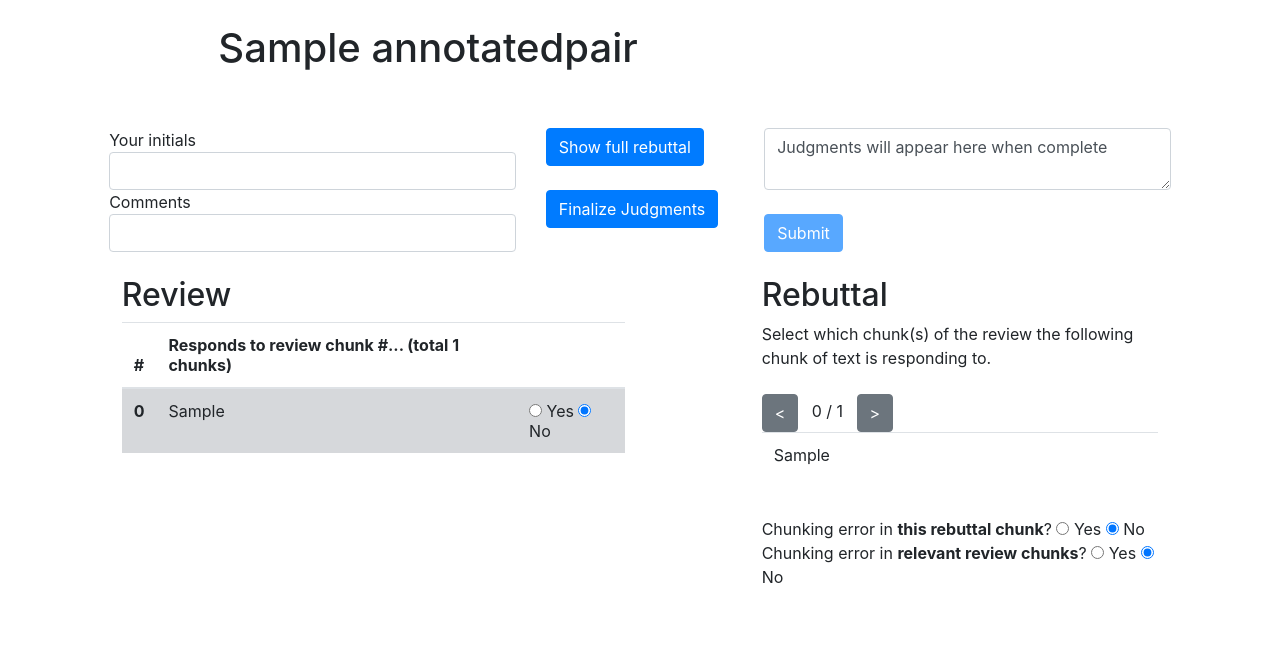
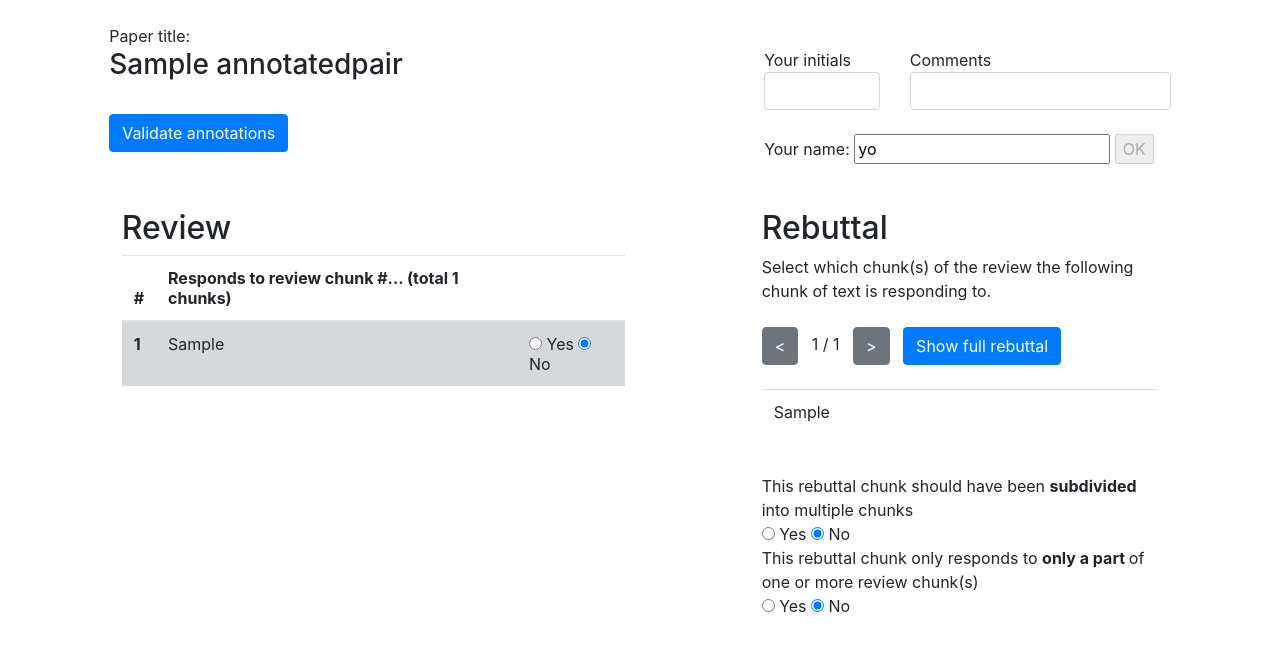
Before and after one commit to nnkennard/rd-annotator, a Django app: a page that uses rdasite/alignments/templates/alignments/detail.html in a window 1280 px wide. Shown: the top 665 px of the page. Run offline with Django 3.2, Linux system fonts and the light colour scheme; tables that the repository leaves empty hold one stand-in row (values such as "Sample post"); some libraries are stand-ins or nearby versions.

Commit message:
form data actually coming back through to python

```diff
--- a/rdasite/alignments/models.py
+++ b/rdasite/alignments/models.py
@@ -9,14 +9,14 @@ class AlignmentAnnotation(models.Model):
     rebuttal_supernote = models.CharField(max_length=30)
     rebuttal_chunk = models.IntegerField()
     label = models.CharField(max_length=30)
-    comment = models.CharField(max_length=50)
+    comment = models.CharField(max_length=200)
+    annotator = models.CharField(max_length=30)
 
 class AnnotatedPair(models.Model):
     class Meta:
         app_label = "alignments"
     review_supernote = models.CharField(max_length=30)
     rebuttal_supernote = models.CharField(max_length=30)
-    annotator = models.CharField(max_length=30)
     status = models.IntegerField()
     title = models.CharField(max_length=300)
     reviewer = models.CharField(max_length=30)
--- a/rdasite/alignments/templates/alignments/detail.html
+++ b/rdasite/alignments/templates/alignments/detail.html
@@ -12,30 +12,36 @@
 <script src='https://cdnjs.cloudflare.com/ajax/libs/twitter-bootstrap/4.5.2/js/bootstrap.min.js'></script>
 <script src='https://cdnjs.cloudflare.com/ajax/libs/popper.js/2.4.4/umd/popper.min.js'></script>
 <body onload="hello({{ review | length }}, {{ rebuttal | length }})">
+   <br />
    <div class="row">
-      <div class="col-md-8 offset-2">
+      <div class="col-5 offset-1">
+         Paper title:
+         <h3> {{ paper_title }} </h3>
          <br />
-         <h1> {{ paper_title }} </h1>
+         <button id="generate" name="generate" class="btn btn-primary" onclick="generateJson({{ review | length }}, {{ rebuttal | length }})">Validate annotations</button>
+      </div>
+      <div class="col-4 offset-1">
+         <br />
+         <div class="row">
+            <div class="col-4">
+               Your initials
+               <input id="initials" type="text" class="form-control input-md">
+            </div>
+            <div class="col-8">
+               Comments
+               <input id="comments" type="text" class="form-control input-md">
             </div>
          </div>
-   <br />
-   <br />
-   <div class="row">
-      <div class="col-4 offset-1">
-         Your initials
-         <input id="initials" type="text" class="form-control input-md">
-         Comments
-         <input id="comments" type="text" class="form-control input-md"><br />
-      </div>
-      <div class="col-2">
-         <button id="singlebutton" name="singlebutton" class="btn btn-primary" data-toggle="modal" data-target="#myModal">Show full rebuttal</button> <br /> <br />
-         <button id="generate" name="generate" class="btn btn-primary" onclick="generateJson({{ review | length }}, {{ rebuttal | length }})">Finalize Judgments</button>
-      </div>
-      <div class="col-4">
+         <br >
          <form action="/alignments/submitted/" method="post">
             {% csrf_token %}
-            <textarea id="jsonBox" class="form-control">Judgments will appear here when complete</textarea> <br />
-            <button id="submitBtn" type="submit" class="btn btn-primary" onclick="doSubmit()" disabled>Submit</button>
+    <label for="annotation">Your name: </label>
+    <input id="annotation" type="text" name="annotation" value="yo">
+    <input id="submitBtn" type="submit" value="OK">
+</form>
+
+
+            <br />
          </form>
       </div>
    </div>
@@ -57,7 +63,7 @@
                      {% for review_chunk in review %}
                      {% with forloop.parentloop.counter0|addstr:"-"|addstr:forloop.counter0 as chunk_id %}
                      <tr id="reviewrow_{{ chunk_id }}" class="table-secondary">
-                        <th scope="row">{{ forloop.counter0 }}</th>
+                        <th scope="row">{{ forloop.counter0  | add:1 }}</th>
                         <td> {{ review_chunk }} </td>
                         <td>
                            <input type="radio" id="radios-{{ chunk_id }}-Yes" name="radios-{{ chunk_id }}"
@@ -75,8 +81,9 @@
                <h2>Rebuttal</h2>
                Select which chunk(s) of the review the following chunk of text is responding to. <br /><br />
                <button id="singlebutton" name="singlebutton" class="btn btn-secondary" onClick="switchTab({{ forloop.counter0 }}, {{rebuttal | length }}, -1)"> &lt; </button>
-               &nbsp; {{ forloop.counter0 }} / {{ rebuttal | length }} &nbsp;
-               <button id="singlebutton" name="singlebutton" class="btn btn-secondary" onClick="switchTab({{ forloop.counter0 }}, {{rebuttal | length }}, 1)"> &gt; </button>
+               &nbsp; {{ forloop.counter0  | add:1 }} / {{ rebuttal | length}} &nbsp;
+               <button id="singlebutton" name="singlebutton" class="btn btn-secondary" onClick="switchTab({{ forloop.counter0 }}, {{rebuttal | length }}, 1)"> &gt; </button> &nbsp;
+               <button id="singlebutton" name="singlebutton" class="btn btn-primary" data-toggle="modal" data-target="#myModal">Show full rebuttal</button> <br />
                <br />
                <table class="table">
                   <tbody>
@@ -86,12 +93,12 @@
                   </tbody>
                </table>
                <br />
-               Chunking error in <b>this rebuttal chunk</b>?
+               This rebuttal chunk should have been <b>subdivided </b> into multiple chunks <br />
                <input type="radio" id="rebuttalradios-{{ forloop.counter0 }}-Yes" name="rebuttalradios-{{ forloop.counter0 }}"
                   onclick="updateError({{ forloop.counter0 }}, 0, 0)" value="Yes"> Yes
                <input type="radio" id="rebuttalradios-{{ forloop.counter0 }}-No" name="rebuttalradios-{{ forloop.counter0 }}"
                   onclick="updateError({{ forloop.counter0 }}, 0, 1)"  value="No" checked="true"> No <br />
-               Chunking error in <b>relevant review chunks</b>?
+               This rebuttal chunk only responds to <b> only a part </b> of one or more review chunk(s) <br />
                <input type="radio" id="reviewradios-{{ forloop.counter0 }}-Yes" name="reviewradios-{{ forloop.counter0 }}"
                   onclick="registerError({{ forloop.counter0 }}, 1, 0)" value="Yes"> Yes
                <input type="radio" id="reviewradios-{{ forloop.counter0 }}-No" name="reviewradios-{{ forloop.counter0 }}"
@@ -114,9 +121,18 @@
                </button>
             </div>
             <div class="modal-body">
+               <table class="table">
+                  <tbody>
                      {% for rebuttal_chunk in rebuttal %}
+                     <tr>
+                        <td> {{ forloop.counter0  | add:1 }}  </td>
+                        <td>
                            {{ rebuttal_chunk }} <br /> <br />
+                        </td>
+                     </tr>
                      {% endfor %}
+                  </tbody>
+               </table>
             </div>
             <div class="modal-footer">
                <button type="button" class="btn btn-secondary" data-dismiss="modal">Close</button>
--- a/rdasite/alignments/views.py
+++ b/rdasite/alignments/views.py
@@ -3,6 +3,7 @@ from django.shortcuts import render
 from django.template import loader
 
 from .models import AlignmentAnnotation, AnnotatedPair, Text
+from .forms import AnnotationForm
 
 def index(request):
     pair_list = AnnotatedPair.objects.all()
@@ -38,7 +39,8 @@ def detail(request, review_supernote, rebuttal_supernote):
             review_supernote=review_supernote,
             rebuttal_supernote=rebuttal_supernote
             ).title
-    context = {"paper_title":title,
+    context = {
+            "paper_title":title,
             "review": review_text,
             "rebuttal": rebuttal_text}
     template = loader.get_template('alignments/detail.html')
@@ -46,6 +48,8 @@ def detail(request, review_supernote, rebuttal_supernote):
 
 def submitted(request):
     template = loader.get_template('alignments/submitted.html')
-    #print(request.POST.keys())
+    form = AnnotationForm(request.POST)
+    print(form.is_valid())
+    print(form.cleaned_data)
     context = {}
     return HttpResponse(template.render(context, request))
--- a/rdasite/static/index.js
+++ b/rdasite/static/index.js
@@ -22,7 +22,6 @@ function switchTab(current_tab, total_tabs, direction) {
         tabs.item(current_tab).style.display = "none";
     }
     tabs.item(new_tab).style.display = "block";
-    document.getElementById("submitBtn").disabled = "true";
 }
 
 function handleClick(rebuttal_idx, review_idx, value) {
@@ -38,6 +37,7 @@ function handleClick(rebuttal_idx, review_idx, value) {
         window.annotation_map[rebuttal_idx][review_idx] = false;
 
     }
+    document.getElementById("submitBtn").disabled = "true";
 }
 
 function updateError(rebuttal_chunk, rebuttal_or_review, add_or_remove) {
@@ -65,6 +65,7 @@ function updateError(rebuttal_chunk, rebuttal_or_review, add_or_remove) {
 
         }
     }
+    document.getElementById("submitBtn").disabled = "true";
 }
 
 function generateJson(review_length, rebuttal_length) {
@@ -80,7 +81,8 @@ function generateJson(review_length, rebuttal_length) {
             "alignments": window.annotation_map,
             "errors": window.error_map
         }
-        document.getElementById("jsonBox").innerHTML = JSON.stringify(result)
+        console.log(result)
+        document.getElementById("annotation").value = JSON.stringify(result)
         alert("Good to go! Please review then submit")
     }
 
```
Also changed, not shown: rdasite/alignments/templates/alignments/index.html (+26 -13 lines). Lines whose indentation alone changed are shown as unchanged.
